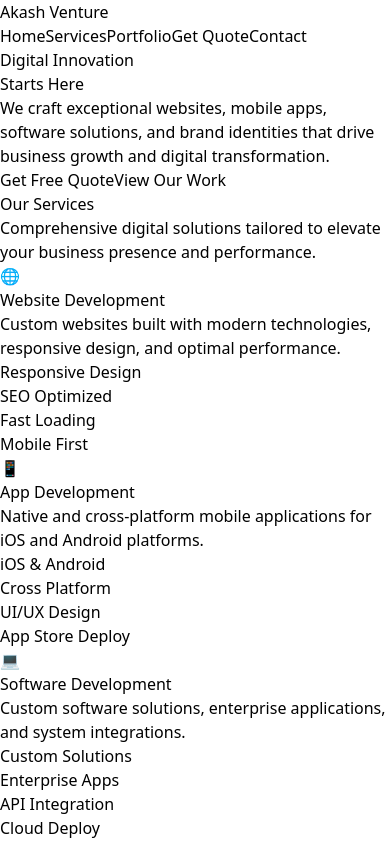
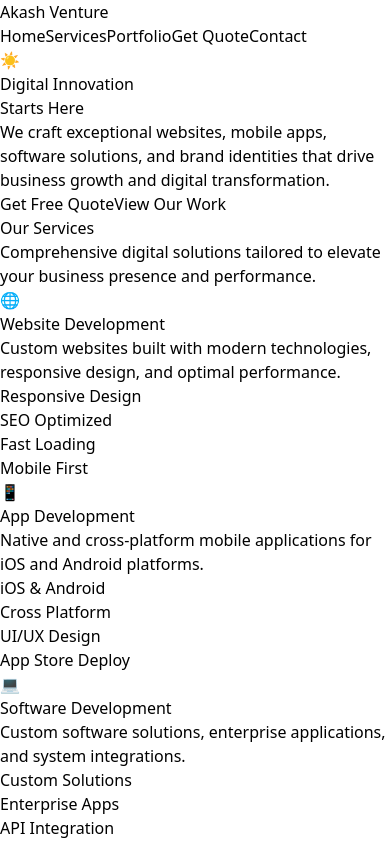
Before and after one commit to skyhouse007/akash, a React (Vite) app: page / in a window 390 px wide. Shown: the top 842 px of the page. Built offline with nearby package versions, Linux system fonts and the light colour scheme.

Commit message:
Update navigation with theme toggle and responsive styling
cgen-243d352756fa47149cc297ce2ec949f1

```diff
--- a/src/App.jsx
+++ b/src/App.jsx
@@ -123,7 +123,9 @@ const App = () => {
       className={`${isDarkMode ? "bg-black text-white" : "bg-white text-gray-900"} min-h-screen transition-colors duration-300`}
     >
       {/* Navigation */}
-      <nav className="fixed top-0 w-full z-50 bg-black/90 backdrop-blur-md border-b border-gray-800">
+      <nav
+        className={`fixed top-0 w-full z-50 ${isDarkMode ? "bg-black/90 border-gray-800" : "bg-white/90 border-gray-200"} backdrop-blur-md border-b transition-colors duration-300`}
+      >
         <div className="max-w-7xl mx-auto px-4 sm:px-6 lg:px-8">
           <div className="flex justify-between items-center h-16">
             <div className="flex items-center">
@@ -131,8 +133,9 @@ const App = () => {
                 Akash Venture
               </span>
             </div>
+            <div className="flex items-center space-x-6">
               <div className="hidden md:block">
-              <div className="ml-10 flex items-baseline space-x-8">
+                <div className="flex items-baseline space-x-8">
                   <a
                     href="#home"
                     className="hover:text-blue-400 transition-colors"
@@ -164,6 +167,14 @@ const App = () => {
                     Contact
                   </a>
                 </div>
+              </div>
+              <button
+                onClick={toggleTheme}
+                className={`p-2 rounded-lg ${isDarkMode ? "bg-gray-800 hover:bg-gray-700" : "bg-gray-100 hover:bg-gray-200"} transition-colors duration-300`}
+                aria-label="Toggle theme"
+              >
+                {isDarkMode ? "☀️" : "🌙"}
+              </button>
             </div>
           </div>
         </div>
```
Lines whose indentation alone changed are shown as unchanged.
